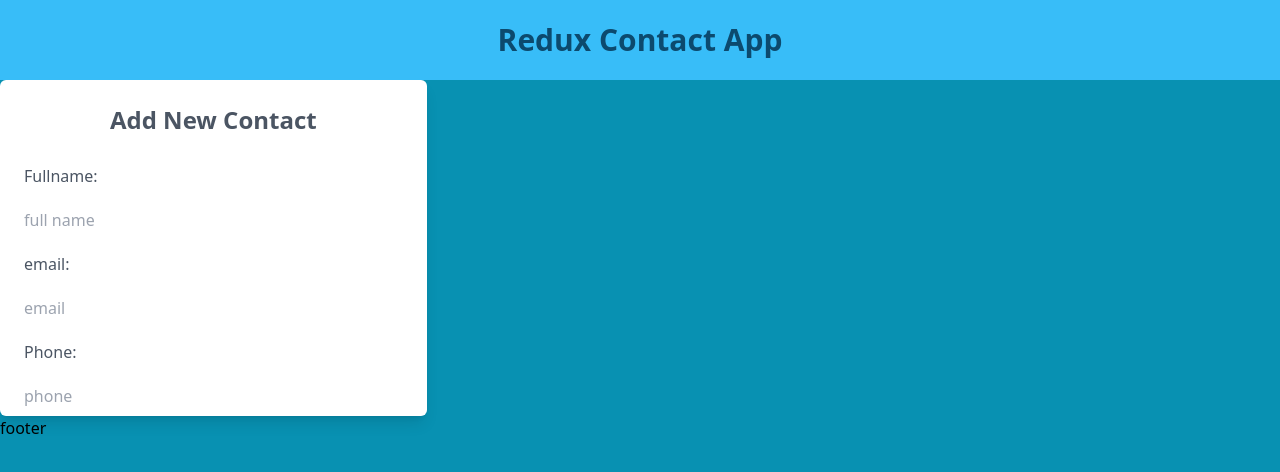
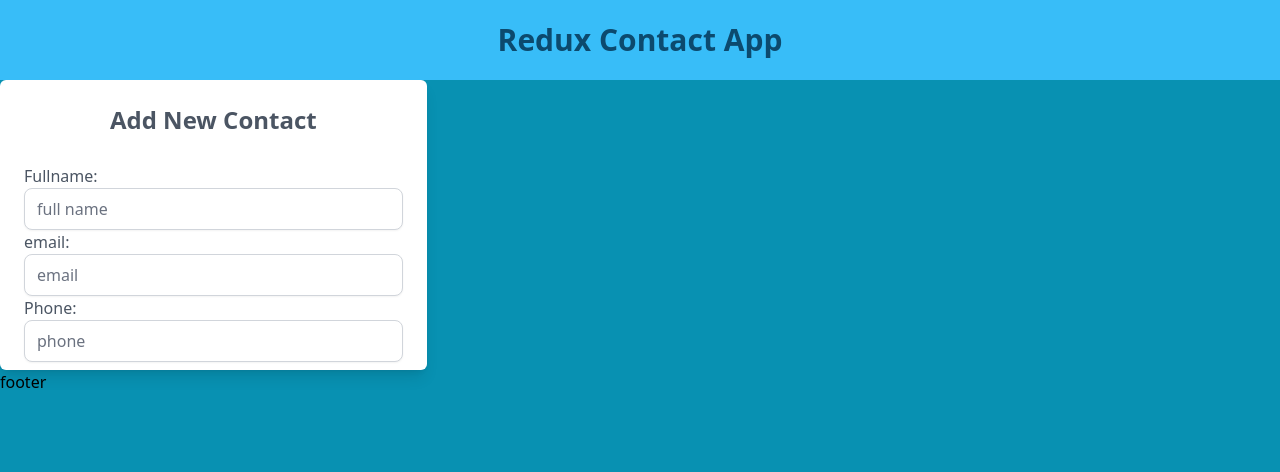
Before and after one commit to SamanKeighobadi/redux-contact, a React (Create React App) app: page /addContact in a window 1280 px wide. Shown: the top 472 px of the page. Built offline with nearby package versions, Linux system fonts and the light colour scheme.

Commit message:
install tailwindcss plugins

```diff
--- a/package.json
+++ b/package.json
@@ -42,6 +42,7 @@
     ]
   },
   "devDependencies": {
+    "@tailwindcss/forms": "^0.5.0",
     "autoprefixer": "^10.4.2",
     "postcss": "^8.4.8",
     "tailwindcss": "^3.0.23"
--- a/src/components/Contacts/AddContact.jsx
+++ b/src/components/Contacts/AddContact.jsx
@@ -18,30 +18,36 @@ const AddContact = () => {
 
   return (
     <div className="bg-white rounded-md shadow-lg px-6 py-2 w-1/3 text-gray-600    ">
-        <div  >
-            <div className="text-center">
-                <h1 className="text-2xl font-semibold py-4 mb-3">
-                    Add New Contact
-                </h1>
-            </div>
-            <div>
-                <form className="flex flex-col space-y-5">
-                    <lable>
-                        Fullname:
-                    </lable>
-                    <input type={'text'} placeholder='full name ' required />
-                    <lable>
-                        email:
-                    </lable>
-                    <input type={'email'} placeholder='email ' required />
-                    <lable>
-                        Phone:
-                    </lable>
-                    <input type={'tel'} placeholder='phone ' required />
-
-                </form>
-            </div>
+      <div>
+        <div className="text-center">
+          <h1 className="text-2xl font-semibold py-4 mb-3">Add New Contact</h1>
         </div>
+        <div>
+          <form className="flex flex-col ">
+            <lable>Fullname:</lable>
+            <input
+              type={"text"}
+              placeholder="full name "
+              required
+              className="rounded-lg border-gray-300 shadow-sm"
+            />
+            <lable>email:</lable>
+            <input
+              type={"email"}
+              placeholder="email "
+              required
+              className="rounded-lg border-gray-300 shadow-sm"
+            />
+            <lable>Phone:</lable>
+            <input
+              type={"tel"}
+              placeholder="phone "
+              required
+              className="rounded-lg border-gray-300 shadow-sm"
+            />
+          </form>
+        </div>
+      </div>
     </div>
   );
 };
--- a/tailwind.config.js
+++ b/tailwind.config.js
@@ -5,5 +5,7 @@ module.exports = {
   theme: {
     extend: {},
   },
-  plugins: [],
+  plugins: [
+    require('@tailwindcss/forms')
+  ],
 }
```
Also changed, not shown: 1 other file (tests, documents, lock files or other folders).
